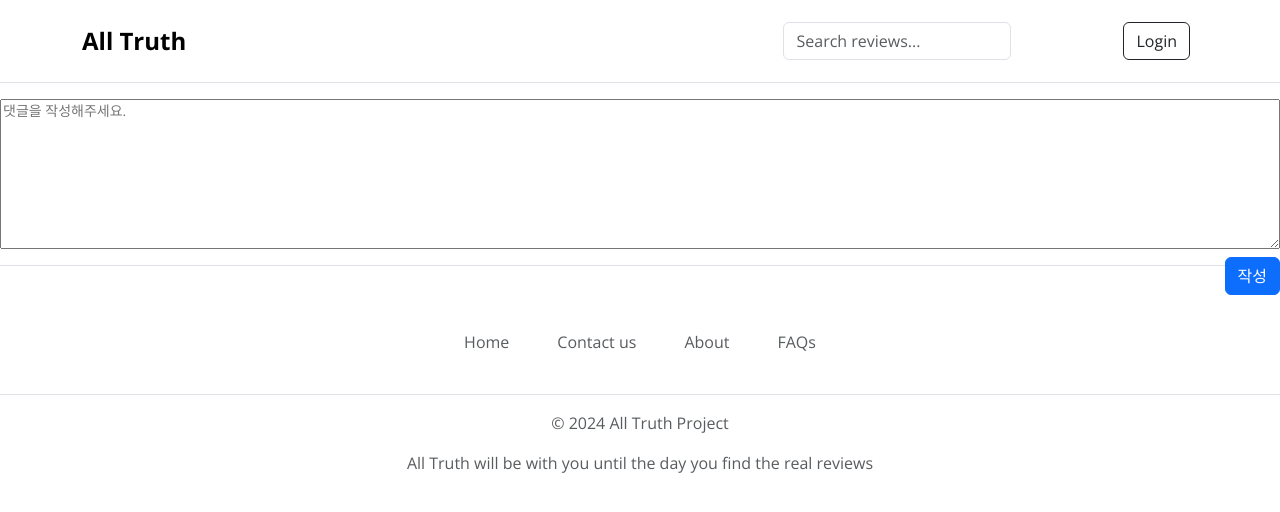
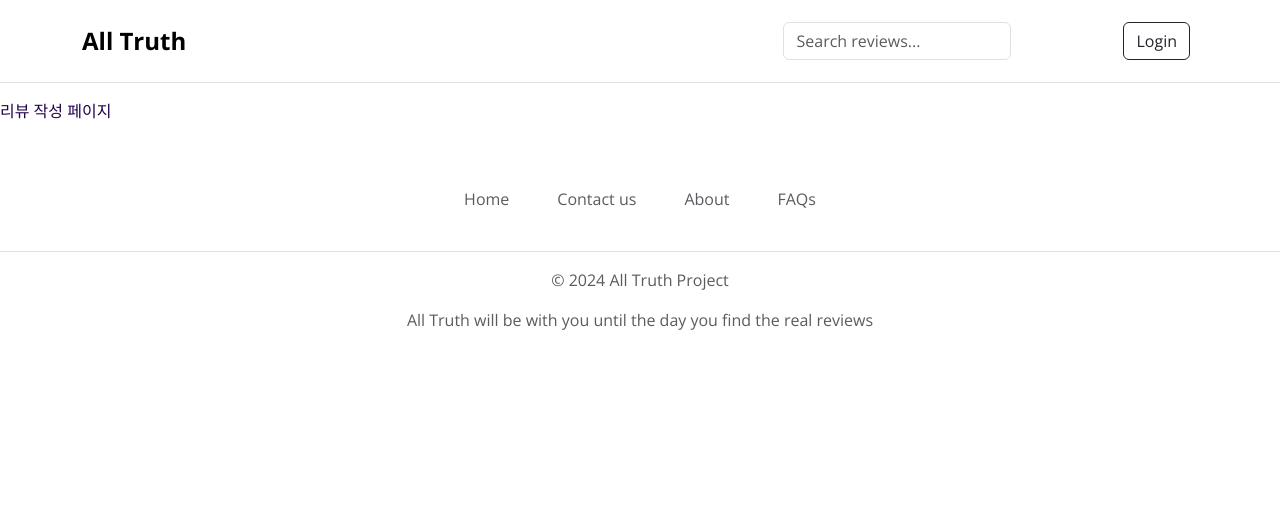
Before and after one commit to all-truth/all-truth, a Vue app in the folder front/vite-project/: page /write in a window 1280 px wide. Shown: the top 512 px of the page. Built offline with nearby package versions, Linux system fonts and the light colour scheme.

Commit message:
feat: 리뷰 작성 컴포넌트 추가

```diff
--- /dev/null
+++ b/front/vite-project/src/views/comment/Write.vue
@@ -0,0 +1,49 @@
+<template>
+  <div class="pb-3 mb-0 small lh-sm border-bottom w-100">
+      <div class="d-flex justify-content-between">
+        <textarea class="textarea" placeholder="댓글을 작성해주세요." v-model="commentText"></textarea>
+      </div>
+      <button class="write_button btn btn-primary my-2" type="button" @click="write">작성</button>
+    </div>
+</template>
+
+<script>
+import { ref } from 'vue';
+import instance from '../../api/axios';
+
+export default {
+  name: 'Write',
+  props: {
+    reviewId: Number,
+  },
+  setup(props, { emit }) {
+    const commentText = ref('');
+
+    const write = () => {
+      instance.post(`/api/review/${props.reviewId}/comment`, { content: commentText.value }).then((res) => {
+        window.alert('댓글이 작성되었습니다.');
+        emit('comment-added', res.data);
+        commentText.value = '';
+      }).catch((error) => {
+        console.error("댓글 작성 중 에러가 발생했습니다. ", error);
+      });
+    };
+
+    return {
+      commentText,
+      write,
+    }
+  }
+}
+</script>
+
+<style scoped>
+.textarea {
+  width: 100%;
+  height: 150px;
+}
+
+.write_button {
+  float: right;
+}
+</style>
--- a/front/vite-project/src/views/review/Review.vue
+++ b/front/vite-project/src/views/review/Review.vue
@@ -64,8 +64,8 @@ import { onMounted, reactive, computed } from 'vue';
 import axios from 'axios'
 import instance from '../../api/axios'
 import Image from './Image.vue'
-import Comment from './Comment.vue'
-import Write from './Write.vue'
+import Comment from '../comment/Comment.vue'
+import Write from '../comment/Write.vue'
 import store from '../../store/index'
 
 export default {
--- a/front/vite-project/src/views/review/Write.vue
+++ b/front/vite-project/src/views/review/Write.vue
@@ -1,49 +1,16 @@
 <template>
-  <div class="pb-3 mb-0 small lh-sm border-bottom w-100">
-      <div class="d-flex justify-content-between">
-        <textarea class="textarea" placeholder="댓글을 작성해주세요." v-model="commentText"></textarea>
-      </div>
-      <button class="write_button btn btn-primary my-2" type="button" @click="write">작성</button>
-    </div>
+  <div>
+    리뷰 작성 페이지
+  </div>
 </template>
 
 <script>
-import { ref } from 'vue';
-import instance from '../../api/axios';
-
 export default {
   name: 'Write',
-  props: {
-    reviewId: Number,
-  },
-  setup(props, { emit }) {
-    const commentText = ref('');
 
-    const write = () => {
-      instance.post(`/api/review/${props.reviewId}/comment`, { content: commentText.value }).then((res) => {
-        window.alert('댓글이 작성되었습니다.');
-        emit('comment-added', res.data);
-        commentText.value = '';
-      }).catch((error) => {
-        console.error("댓글 작성 중 에러가 발생했습니다. ", error);
-      });
-    };
-
-    return {
-      commentText,
-      write,
-    }
-  }
 }
 </script>
 
 <style scoped>
-.textarea {
-  width: 100%;
-  height: 150px;
-}
 
-.write_button {
-  float: right;
-}
 </style>
```
Also changed, not shown: front/vite-project/src/views/comment/Comment.vue (renamed from front/vite-project/src/views/review/Comment.vue).
